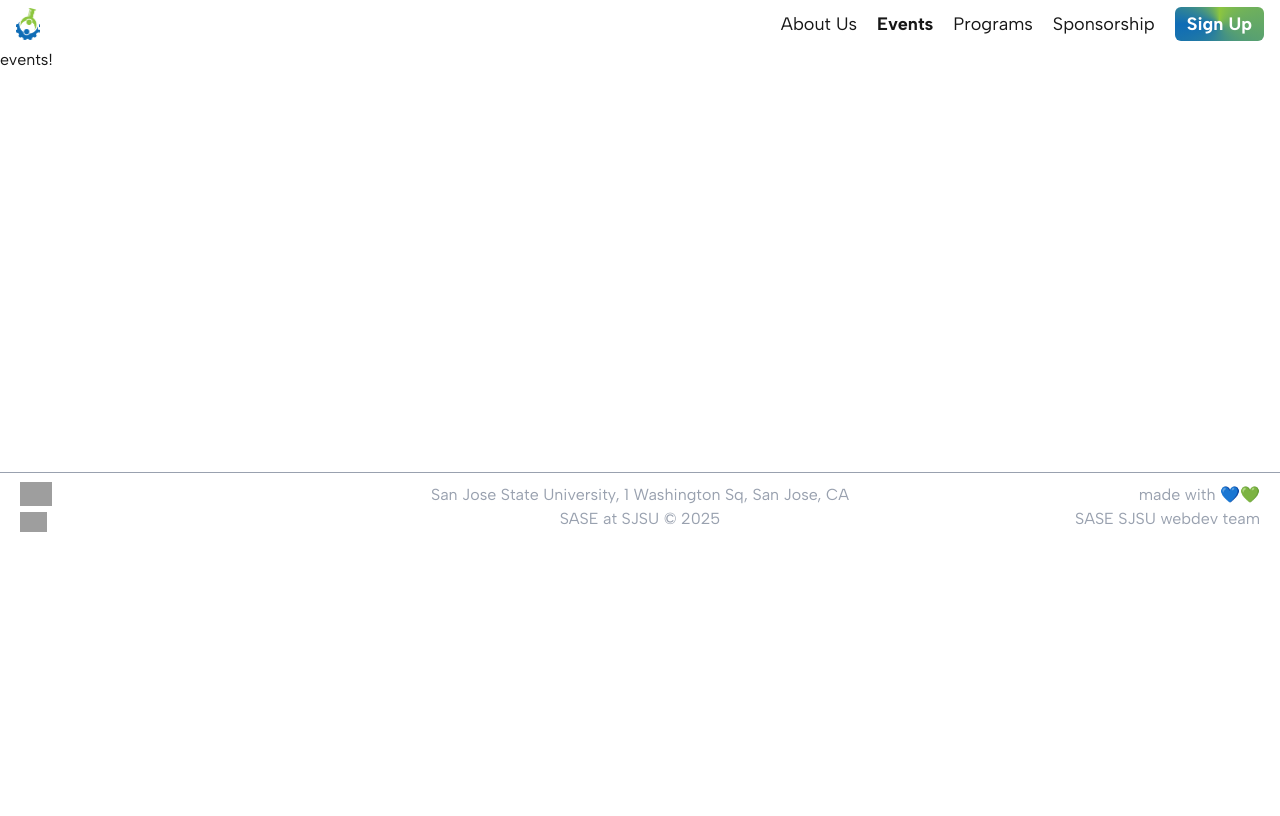
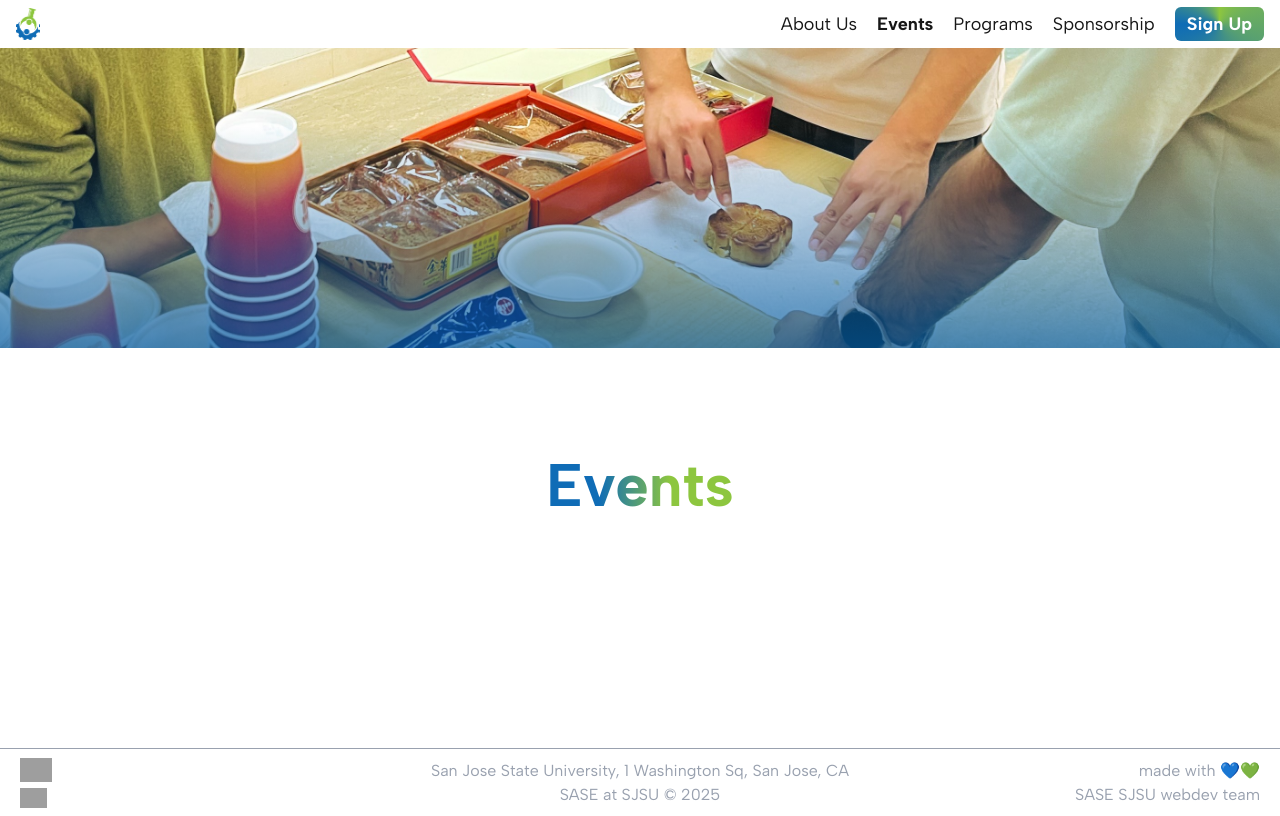
Before and after one commit to sase-sjsu/website, a Next.js app: page /events in a window 1280 px wide. Built offline with nearby package versions, Linux system fonts and the light colour scheme; grey boxes are pictures that could not be loaded.

Commit message:
add events header

```diff
--- a/src/app/events/page.tsx
+++ b/src/app/events/page.tsx
@@ -1,7 +1,8 @@
+import BackgroundImage from "../components/BackgroundImage";
 export default function EventsPage() {
   return (
     <>
-      <div>events!</div>
+      <BackgroundImage image="/events/events_header_img.jpg" title="Events" />
     </>
   );
 }
```
Also changed, not shown: public/events/events_header_img.jpg (added).
